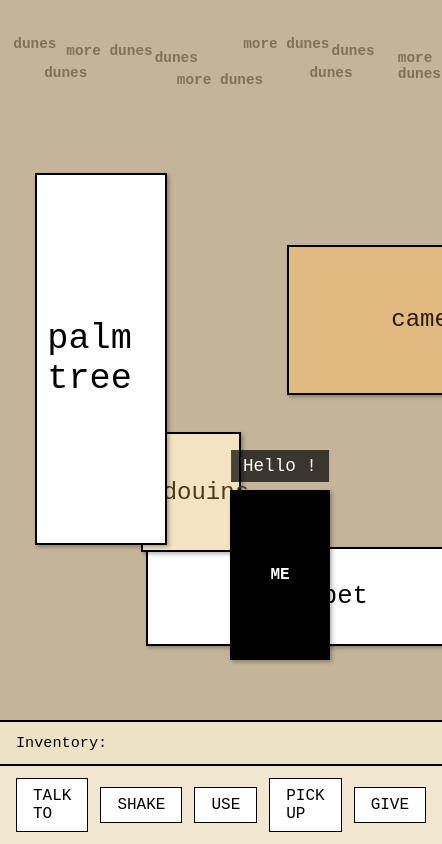
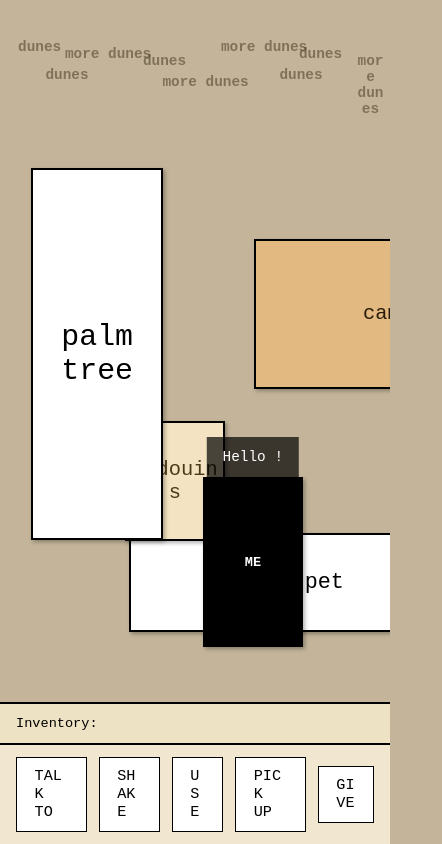
Before and after one commit to annelaure-blog/camel_game, a website with bundled scripts: page src/index.html in a window 390 px wide. Both pictures are taken after a click on the element "palm tree". Shown: the whole page, 442 px wide, since content can reach past the window. Built offline with nearby package versions, Linux system fonts and the light colour scheme.

Commit message:
Improve block legibility and spacing

```diff
--- a/src/styles/main.css
+++ b/src/styles/main.css
@@ -19,7 +19,7 @@ body {
   --scene-width: 100%;
   --scene-height: 100%;
   --ambient-font-base: clamp(0.9rem, 1vw + 0.3rem, 1.4rem);
-  --label-font-base: clamp(1rem, 1vw + 0.6rem, 2.4rem);
+  --label-font-base: clamp(0.85rem, 0.85vw + 0.4rem, 1.8rem);
 }
 
 .ambient {
@@ -31,6 +31,10 @@ body {
   font-size: calc(var(--ambient-font-base) * var(--font-scale, 1));
   top: calc(var(--pos-y, 0) * 100%);
   left: calc(var(--pos-x, 0) * 100%);
+  padding: 0.25rem 0.4rem;
+  box-sizing: border-box;
+  overflow-wrap: anywhere;
+  text-align: center;
 }
 
 .label {
@@ -53,6 +57,9 @@ body {
   height: var(--size-height, max-content);
   z-index: var(--layer, 2);
   box-sizing: border-box;
+  padding: 0.5rem 0.75rem;
+  overflow-wrap: anywhere;
+  text-align: center;
 }
 
 .label--character {
@@ -124,14 +131,15 @@ body {
 
 .dialogue-box {
   position: absolute;
-  padding: 6px 12px;
-  font-size: 1.1rem;
+  padding: 0.75rem 1rem;
+  font-size: clamp(0.9rem, 0.7vw + 0.6rem, 1.05rem);
   max-width: 60%;
   display: none;
   z-index: 10;
   border: none;
   border-radius: 0;
   background: rgba(255, 255, 255, 0.7);
+  overflow-wrap: anywhere;
 }
 
 .thought {
@@ -154,6 +162,9 @@ body {
   opacity: 0;
   cursor: pointer;
   z-index: 2;
+  padding: 0.25rem;
+  box-sizing: border-box;
+  overflow-wrap: anywhere;
 }
 
 #inventory,
@@ -162,6 +173,7 @@ body {
   margin: 0;
   border-top: 2px solid #000;
   box-sizing: border-box;
+  overflow-wrap: anywhere;
 }
 
 #inventory {
@@ -170,7 +182,7 @@ body {
   align-items: center;
   gap: 0.5rem;
   padding: 0.75rem 1rem;
-  font-size: clamp(0.95rem, 0.6vw + 0.7rem, 1.15rem);
+  font-size: clamp(0.85rem, 0.5vw + 0.65rem, 1.05rem);
   margin-top: auto;
 }
 
@@ -181,15 +193,17 @@ body {
   background: #f1e7d0;
   padding: 0.75rem 1rem;
   gap: 0.75rem;
-  font-size: clamp(1rem, 0.8vw + 0.6rem, 1.2rem);
+  font-size: clamp(0.95rem, 0.7vw + 0.55rem, 1.1rem);
 }
 
 .verb {
   margin: 0;
-  padding: 0.5rem 1rem;
+  padding: 0.6rem 1.1rem;
   border: 1px solid black;
   background: white;
   cursor: pointer;
+  box-sizing: border-box;
+  overflow-wrap: anywhere;
 }
 
 .verb.active {
```
